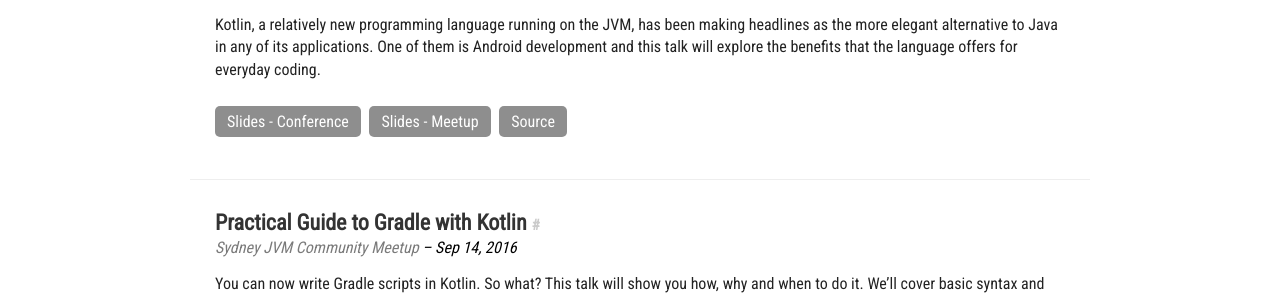
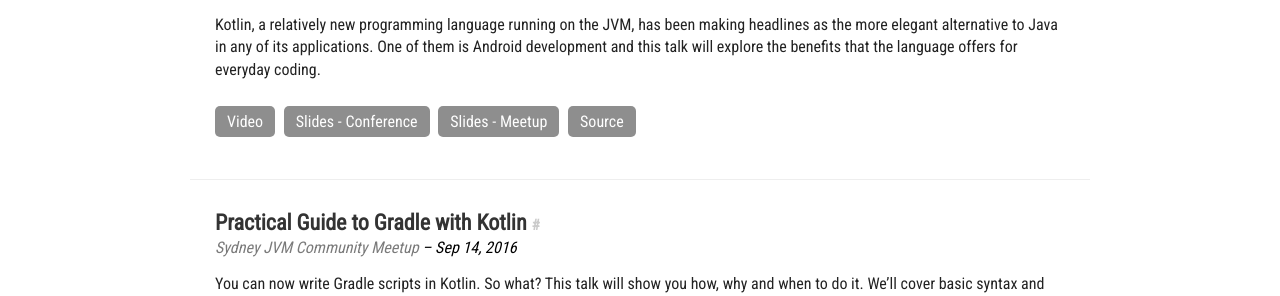
Before and after one commit to gouline/gouline.github.io, a Jekyll site: the page built from talks.html, in a window 1280 px wide. Shown: the part 262-558 px from the top of the page. Built offline with Jekyll 4.4.1, drawn with Linux system fonts in a browser that asks for light colours; nearby versions of some CDN libraries.

Commit message:
Update talks.yml

```diff
--- a/_data/talks.yml
+++ b/_data/talks.yml
@@ -15,6 +15,9 @@
         url: https://www.meetup.com/Android-Australia-User-Group-Sydney/events/233409117/
 
   links:
+    - title: Video
+      url: https://www.youtube.com/watch?v=tJpofj_L40s
+
     - title: Slides - Conference
       url: https://docs.google.com/presentation/d/19CE4n98sSFHqP10BotbNL55LKpVoS3v5gbd0tj6sx2E
 
```
